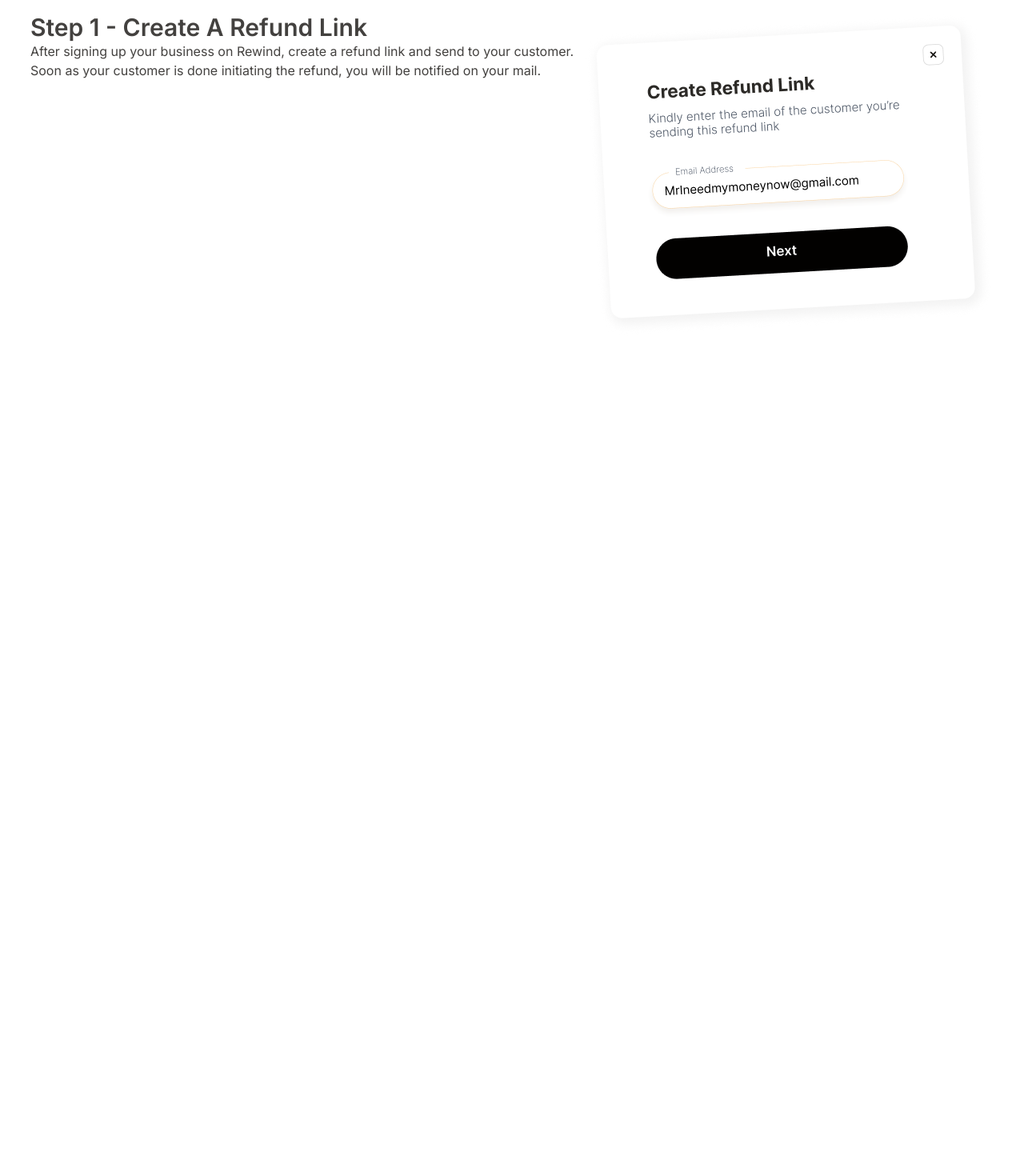
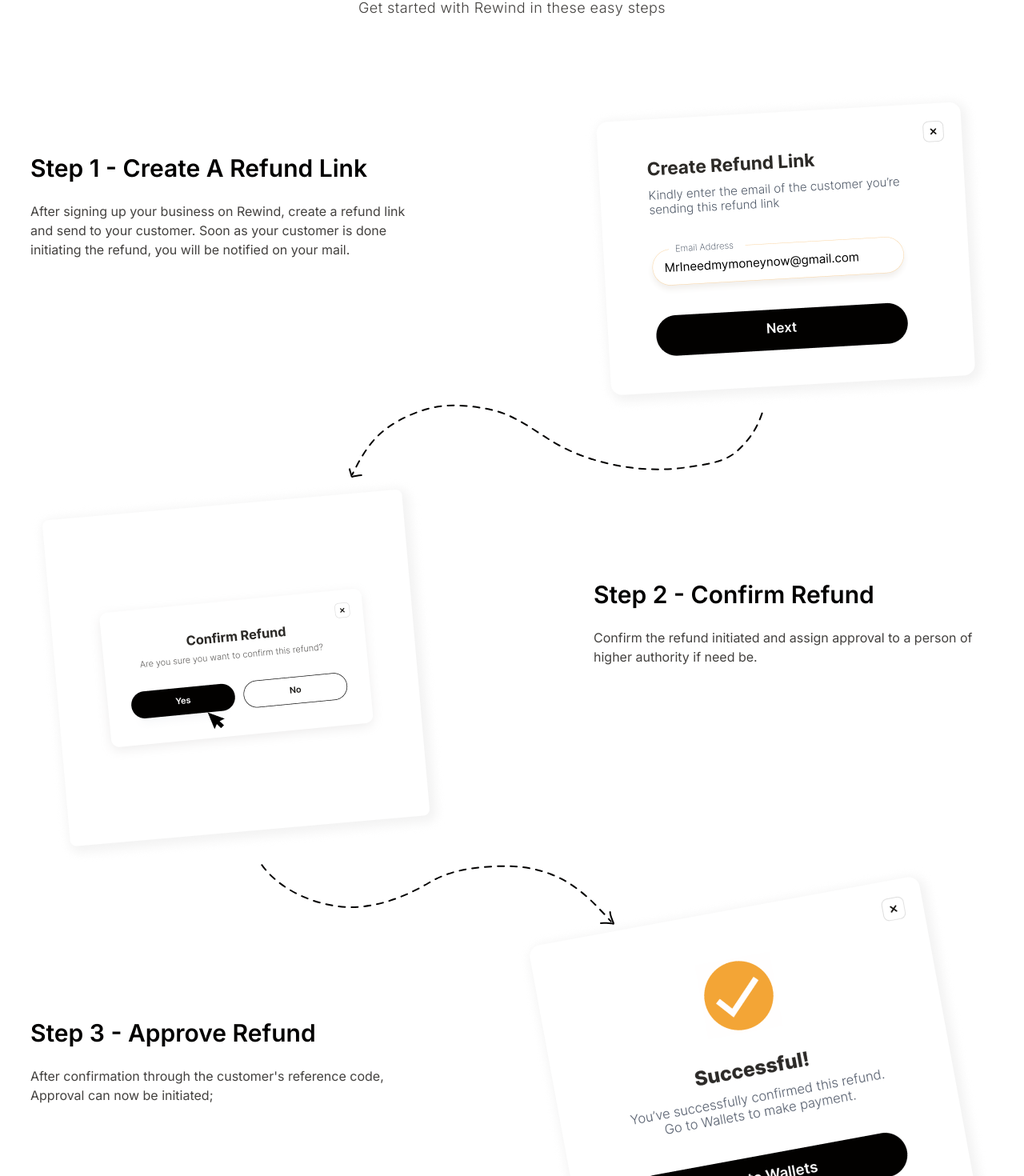
Before and after one commit to Ayoazeez26/rewind-landing, a Nuxt app: page / in a window 1280 px wide. Shown: the part 1966-3436 px from the top of the page at 80% size. Before the commit the page ends 2816 px from the top, so only its background shows below. Built offline with nearby package versions, Linux system fonts and the light colour scheme.

Commit message:
added desktop page

```diff
--- a/components/How.vue
+++ b/components/How.vue
@@ -12,14 +12,50 @@ export default {}
         <p class="sf why__subtitle font-light tracking-wide text-center text-opacity-80 text-lg mb-10">
           Get started with Rewind in these easy steps
         </p>
-        <div class="steps flex flex-col">
-          <div class="flex justify-between">
-            <div class="desc flex flex-col">
-              <h3 class="font-semibold text-3xl">Step 1 - Create A Refund Link</h3>
-              <p class="steps-desc">After signing up your business on Rewind, create a refund link and send to your customer. Soon as your customer is done initiating the refund, you will be notified on your mail.</p>
+        <div class="steps flex flex-col w-full mt-12">
+          <div class="flex justify-between relative">
+            <div class="steps-desc flex flex-col mt-20">
+              <h3 class="font-semibold text-3xl text-black mb-6">
+                Step 1 - Create A Refund Link
+              </h3>
+              <p class="steps-desc">
+                After signing up your business on Rewind, create a refund link and send to your customer. Soon as your customer is done initiating the refund, you will be notified on your mail.
+              </p>
             </div>
             <img src="@/assets/images/refund-img.png" alt="step one image">
+            <img src="@/assets/icons/left-dir.svg" alt="left arrow" class="absolute -bottom-20 right-72">
           </div>
+          <div class="flex justify-between relative mt-20">
+            <img src="@/assets/images/confirm-img.png" alt="step one image">
+            <div class="steps-desc flex flex-col mt-32">
+              <h3 class="font-semibold text-3xl text-black mb-6">
+                Step 2 - Confirm Refund
+              </h3>
+              <p class="steps-desc">
+                Confirm the refund initiated and assign approval to a person of higher authority if need be.
+              </p>
+            </div>
+            <img src="@/assets/icons/right-dir.svg" alt="right arrow" class="absolute -bottom-20 left-72">
+          </div>
+          <div class="flex justify-between">
+            <div class="steps-desc flex flex-col mt-48">
+              <h3 class="font-semibold text-3xl text-black mb-6">
+                Step 3 - Approve Refund
+              </h3>
+              <p class="steps-desc">
+                After confirmation through the customer's reference code, Approval can now be initiated;
+              </p>
+            </div>
+            <img src="@/assets/images/success.png" alt="step one image">
+          </div>
+        </div>
+        <div class="mt-40 bg-black rounded-xl flex flex-col items-center justify-center py-20 w-full">
+          <h1 class="cta__title text-white text-center font-bold text-4xl md:text-4xl lg:leading-snug mb-6">
+            Are You Ready To Start Refunding The Easy Way?
+          </h1>
+          <a href="#footer" data-type="button" class="btn bg-secondary rounded-full text-black px-20 font-semibold py-4 btn-primary">
+            Coming this Fall
+          </a>
         </div>
       </div>
     </div>
@@ -28,19 +64,15 @@ export default {}
 
 <style lang="scss" scoped>
 .why {
-  .blog {
+  .steps {
+    &-desc {
+      width: 100%;
+      max-width: 500px;
+    }
+  }
+  .cta__title {
     width: 100%;
-    border-radius: 20px;
-    max-width: 375px;
-    &-icon {
-      box-shadow: 0px 8px 12px rgba(71, 61, 46, 0.1);
-    }
-    &:hover {
-      box-shadow: 0px 4px 15px rgba(137, 137, 136, 0.15);
-    }
-    .high-tracking {
-      line-height: 180%;
-    }
+    max-width: 520px;
   }
   &__subtitle {
     width: 100%;
--- a/components/Why.vue
+++ b/components/Why.vue
@@ -52,8 +52,8 @@ export default {
         <p class="sf why__subtitle font-light tracking-wide text-center text-opacity-80 text-lg mb-10">
           Rewind gives businesses the credit they need to issue instant refunds to customers. Here are some reasons why you should choose Rewind
         </p>
-        <div class="blogs flex space-y-6 sm:space-y-0 sm:space-x-6 flex-wrap mb-16">
-          <div v-for="(blog, index) in blogs" :key="index" class="blog p-8">
+        <div class="blogs flex flex-wrap mb-16">
+          <div v-for="(blog, index) in blogs" :key="index" class="blog ml-6 mb-6 p-8">
             <div class="blog-icon bg-secondary rounded-xl flex items-center justify-center w-12 h-12">
               <img :src="getImage(blog.image)" :alt="blog.image">
             </div>
```
